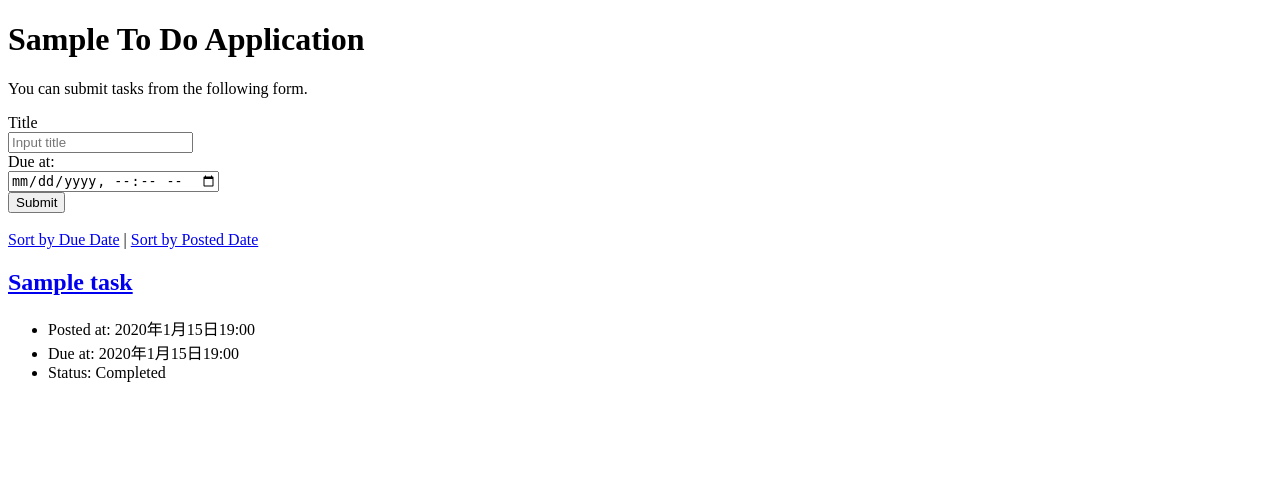
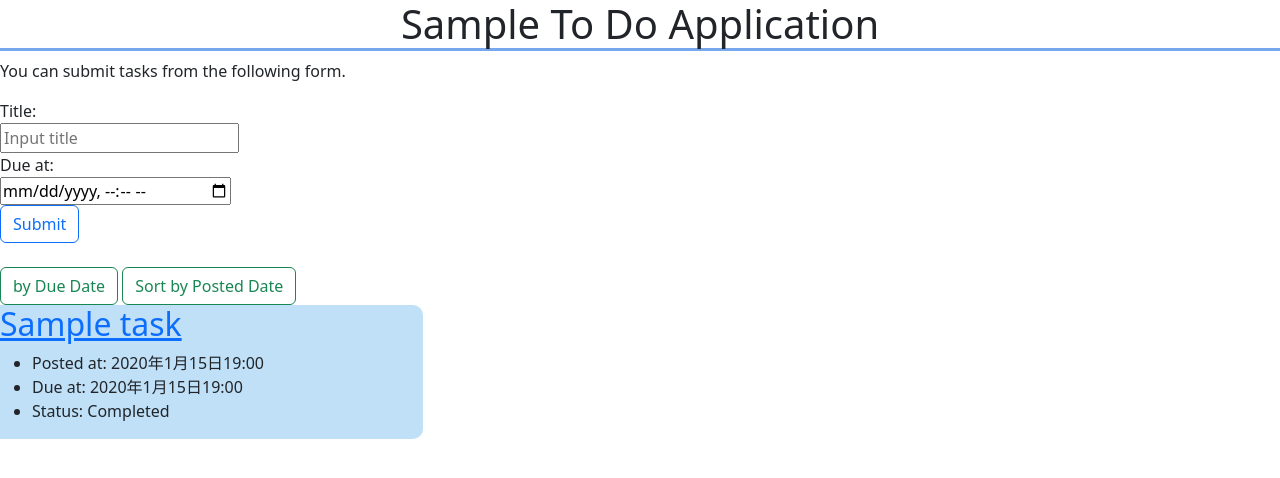
Before and after one commit to s1f102202156/django-test-exercise, a Django app: page / in a window 1280 px wide. Shown: the top 478 px of the page. Run offline with Django 4.2, Linux system fonts and the light colour scheme; tables that the repository leaves empty hold one stand-in row (values such as "Sample post"); some libraries are stand-ins or nearby versions.

Commit message:
index.htmlにcssの適用

```diff
--- /dev/null
+++ b/todo/templates/todo/index.css
@@ -0,0 +1,9 @@
+h1{
+    border-bottom: solid rgb(119, 167, 236);
+    text-align: center;
+}
+
+.text{
+    background-color: rgb(192, 224, 248);
+    border-radius: 10px;
+}
--- a/todo/templates/todo/index.html
+++ b/todo/templates/todo/index.html
@@ -6,6 +6,9 @@
     <title>To Do Application</title>
     <meta charset="UTF-8">
     <meta name="author" content="INIAD">
+    <meta name="viewport" content="width=device-width, initial-scale=1">
+    <link href="css/bootstrap.min.css" rel="stylesheet">
+    <link rel="stylesheet" type="text/css" href="index.css">
   </head>
 
   <body>
@@ -14,7 +17,7 @@
     <form action="{% url 'index' %}" method="post">
       {% csrf_token %}
       <div>
-        <label for="titleInput">Title</label><br>
+        <label for="titleInput">Title:</label><br>
         <input id="titleInput" name="title" type="text" placeholder="Input title">
       </div>
       <div>
@@ -22,18 +25,19 @@
         <input id="dueInput" name="due_at" type="datetime-local">
       </div>
       <div>
-        <button type="submit">Submit</button>
+        <button type="submit" class="btn btn-outline-primary">Submit</button>
       </div>
     </form>
     <br>
 
     <div>
-      <a href="{% url 'index' %}?order=due">Sort by Due Date</a> |
-      <a href="{% url 'index' %}?order=post">Sort by Posted Date</a>
+      <a href="{% url 'index' %}?order=due"><button type="button" class="btn btn-outline-success"> by Due Date</button></a>
+      <a href="{% url 'index' %}?order=post"><button type="button" class="btn btn-outline-success">Sort by Posted Date</button></a>
     </div>
 
+    <div class="row">
       {% for task in tasks %}
-    <div class="text">
+      <div class="text col-4">
         <h2><a href="{% url 'detail' task.id %}">{{ task.title }}</a></h2>
         <ul>
           <li>Posted at: {{ task.posted_at }}</li>
@@ -48,6 +52,11 @@
         </ul>
       </div>
       {% endfor %}
+    </div>
+
+
+    <script src="js/bootstrap.bundle.min.js">
+    </script>
   </body>
 
 </html>
```
Lines whose indentation alone changed are shown as unchanged.
